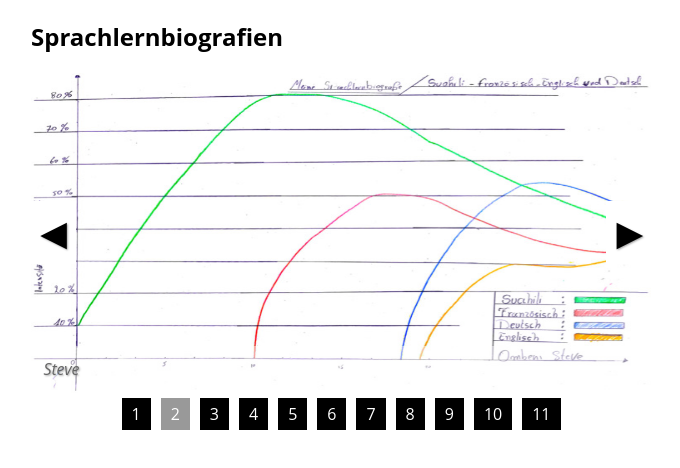
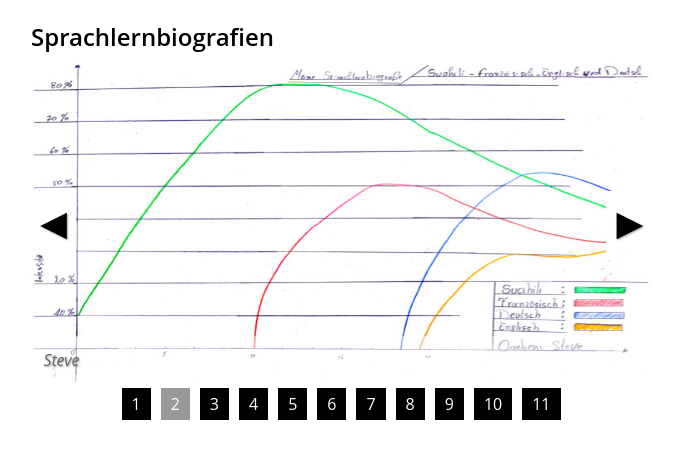
Before and after one commit to ja4ms/sprachlern-visuals, a plain HTML site: page index.html in a window 1280 px wide. Shown: the whole page, without its empty margins (299-979 px from the left). Drawn offline with nearby package versions, Linux system fonts and the light colour scheme.

Commit message:
Update demo.css

```diff
--- a/demo.css
+++ b/demo.css
@@ -22,9 +22,12 @@ pre{
 	border-radius: 4px;
 }
 
-h2{
-	font-size: 24px;
+#container h2 {
+  font-size: 24px !important;
+  font-weight: 600;
+  margin-bottom: 10px;
 }
+
 
 pre + h2{
 	margin-top: 80px;
```
